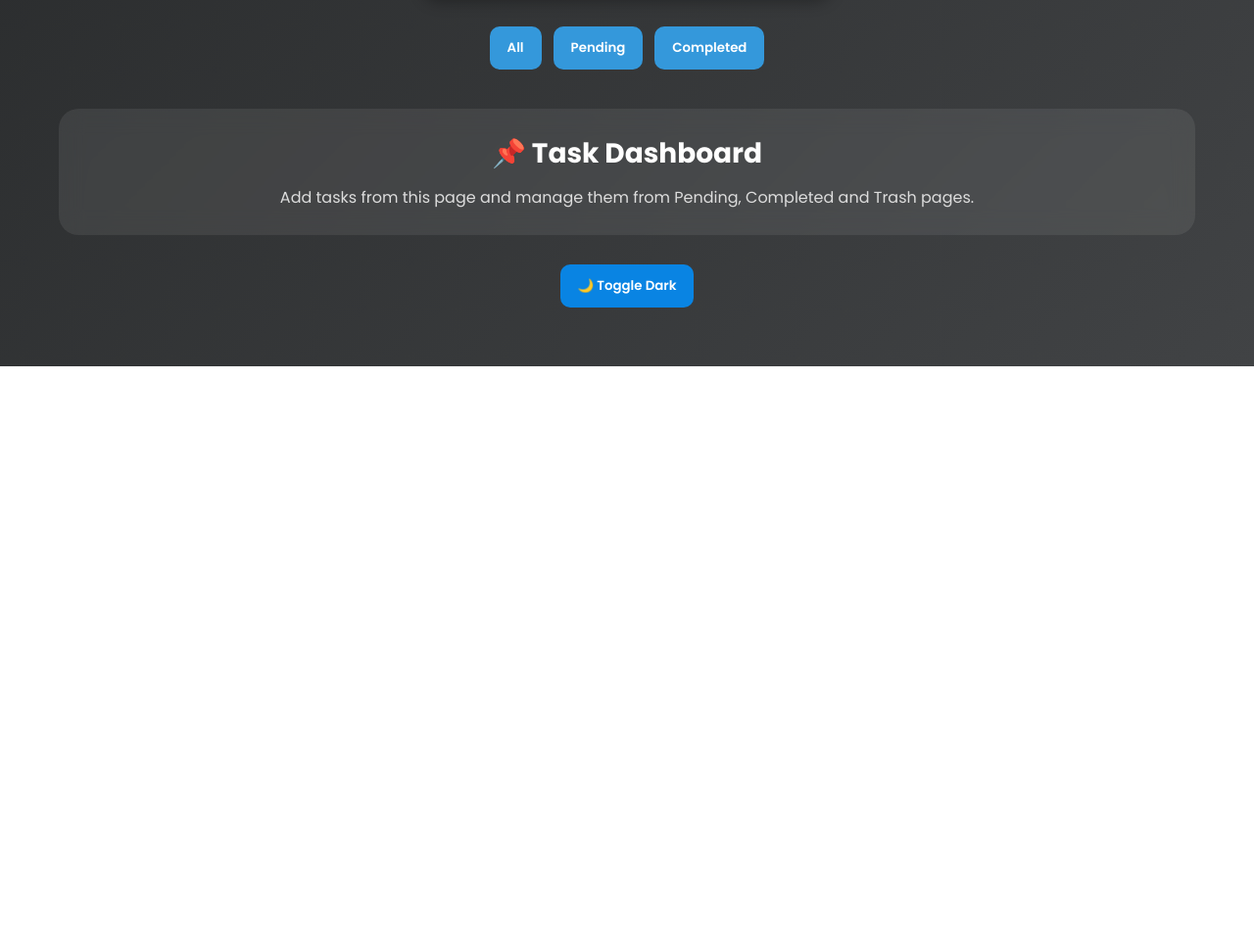
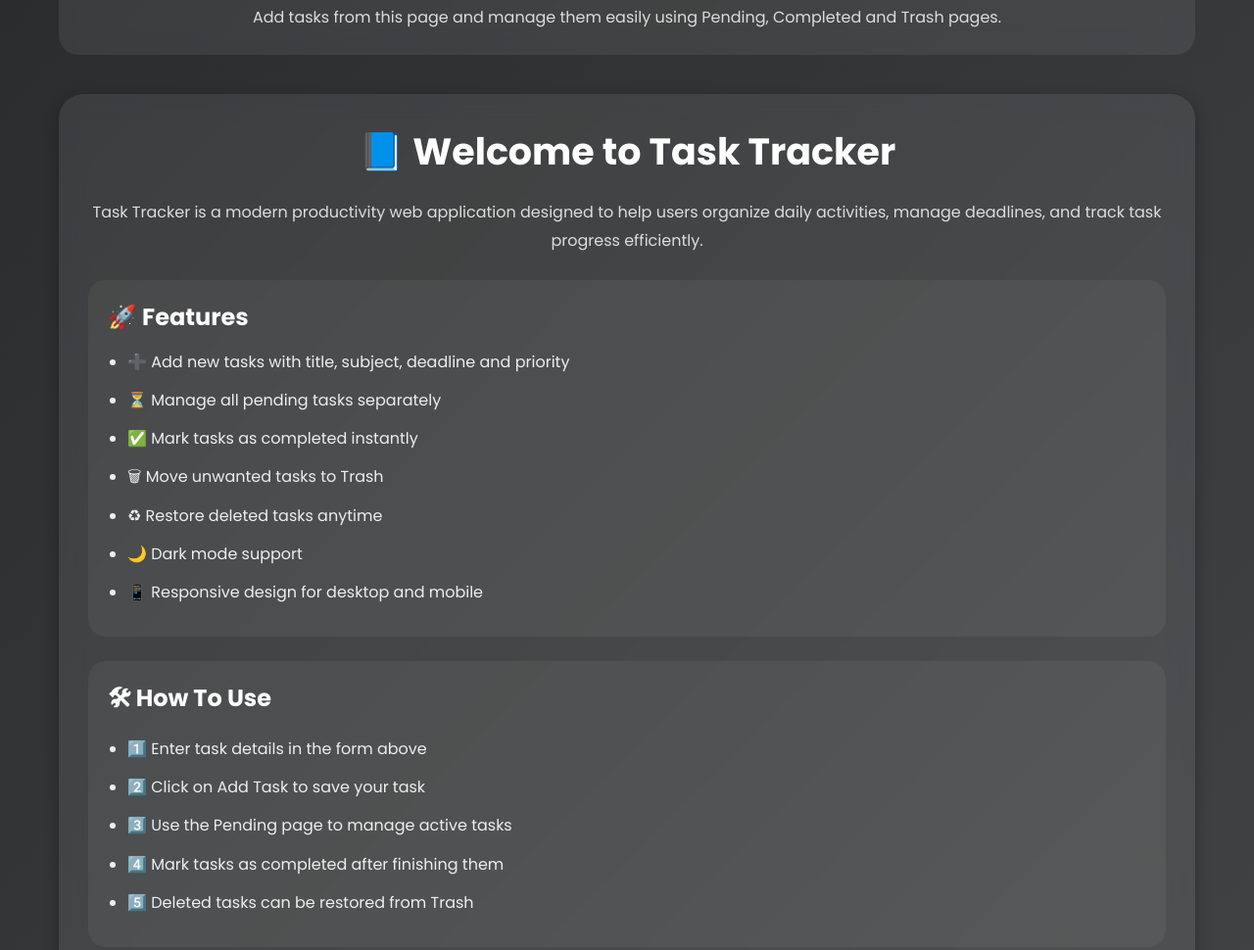
Before and after one commit to harshinivanamaa/task-tracker, a website: page frontend/index.html in a window 1280 px wide. Shown: the part 741-1711 px from the top of the page at 98% size. Before the commit the page ends 1115 px from the top, so only its background shows below. Drawn offline with Linux system fonts and the light colour scheme; no server answers.

```diff
--- a/frontend/index.html
+++ b/frontend/index.html
@@ -1,5 +1,3 @@
-<!-- index.html -->
-
 <!DOCTYPE html>
 <html lang="en">
 
@@ -52,14 +50,6 @@
 
     <h1>🚀 Task Tracker</h1>
 
-    <!-- SEARCH -->
-
-    <input
-      type="text"
-      id="search"
-      placeholder="🔍 Search tasks..."
-    >
-
     <!-- STATS -->
 
     <h3 id="stats"></h3>
@@ -109,24 +99,6 @@
 
     </form>
 
-    <!-- FILTERS -->
-
-    <div class="filter">
-
-      <button onclick="filterTasks('all')">
-        All
-      </button>
-
-      <button onclick="filterTasks('pending')">
-        Pending
-      </button>
-
-      <button onclick="filterTasks('completed')">
-        Completed
-      </button>
-
-    </div>
-
     <!-- INFO BOX -->
 
     <div class="info-box">
@@ -135,8 +107,91 @@
 
       <p>
         Add tasks from this page and manage them
-        from Pending, Completed and Trash pages.
+        easily using Pending, Completed and Trash pages.
       </p>
+
+    </div>
+
+    <!-- GUIDE -->
+
+    <div class="guide">
+
+      <h2>📘 Welcome to Task Tracker</h2>
+
+      <p>
+        Task Tracker is a modern productivity web application
+        designed to help users organize daily activities,
+        manage deadlines, and track task progress efficiently.
+      </p>
+
+      <div class="guide-box">
+
+        <h3>🚀 Features</h3>
+
+        <ul>
+
+          <li>
+            ➕ Add new tasks with title, subject,
+            deadline and priority
+          </li>
+
+          <li>
+            ⏳ Manage all pending tasks separately
+          </li>
+
+          <li>
+            ✅ Mark tasks as completed instantly
+          </li>
+
+          <li>
+            🗑 Move unwanted tasks to Trash
+          </li>
+
+          <li>
+            ♻ Restore deleted tasks anytime
+          </li>
+
+          <li>
+            🌙 Dark mode support
+          </li>
+
+          <li>
+            📱 Responsive design for desktop and mobile
+          </li>
+
+        </ul>
+
+      </div>
+
+      <div class="guide-box">
+
+        <h3>🛠 How To Use</h3>
+
+        <ul>
+
+          <li>
+            1️⃣ Enter task details in the form above
+          </li>
+
+          <li>
+            2️⃣ Click on Add Task to save your task
+          </li>
+
+          <li>
+            3️⃣ Use the Pending page to manage active tasks
+          </li>
+
+          <li>
+            4️⃣ Mark tasks as completed after finishing them
+          </li>
+
+          <li>
+            5️⃣ Deleted tasks can be restored from Trash
+          </li>
+
+        </ul>
+
+      </div>
 
     </div>
 
--- a/frontend/script.js
+++ b/frontend/script.js
@@ -75,44 +75,8 @@
 
 });
 
-/* SEARCH */
 
-document
-  .getElementById("search")
-  .addEventListener("input", (e) => {
 
-    const value =
-      e.target.value.toLowerCase();
-
-    const filtered =
-      allTasks.filter(task =>
-        task.title.toLowerCase().includes(value)
-      );
-
-    updateSearchStats(filtered.length);
-
-  });
-
-/* FILTER */
-
-function filterTasks(type) {
-
-  if (type === "all") {
-
-    updateSearchStats(allTasks.length);
-
-    return;
-
-  }
-
-  const filtered =
-    allTasks.filter(task =>
-      task.status === type
-    );
-
-  updateSearchStats(filtered.length);
-
-}
 
 /* STATS */
 
@@ -137,15 +101,6 @@
 
 }
 
-/* SEARCH STATS */
-
-function updateSearchStats(count) {
-
-  document.getElementById("stats").innerText =
-
-    `Matching Tasks: ${count}`;
-
-}
 
 /* DARK MODE */
 
--- a/frontend/style.css
+++ b/frontend/style.css
@@ -184,3 +184,48 @@
 .dark{
   background:#111;
 }
+/* GUIDE SECTION */
+
+.guide{
+  margin-top:40px;
+  padding:30px;
+  border-radius:25px;
+  background:rgba(255,255,255,0.08);
+  backdrop-filter:blur(12px);
+  box-shadow:0 5px 15px rgba(0,0,0,0.3);
+}
+
+.guide h2{
+  font-size:38px;
+  margin-bottom:20px;
+  text-align:center;
+}
+
+.guide p{
+  color:#ddd;
+  line-height:1.8;
+  margin-bottom:20px;
+  text-align:center;
+}
+
+.guide-box{
+  margin-top:25px;
+  padding:20px;
+  border-radius:18px;
+  background:rgba(255,255,255,0.05);
+}
+
+.guide-box h3{
+  margin-bottom:15px;
+  font-size:24px;
+}
+
+.guide-box ul{
+  padding-left:20px;
+}
+
+.guide-box li{
+  margin:12px 0;
+  color:#eee;
+  line-height:1.7;
+}
```
Also changed, not shown: backend/routes/taskRoutes.js (+22 -0 lines), frontend/completed.html (+5 -1 lines).
